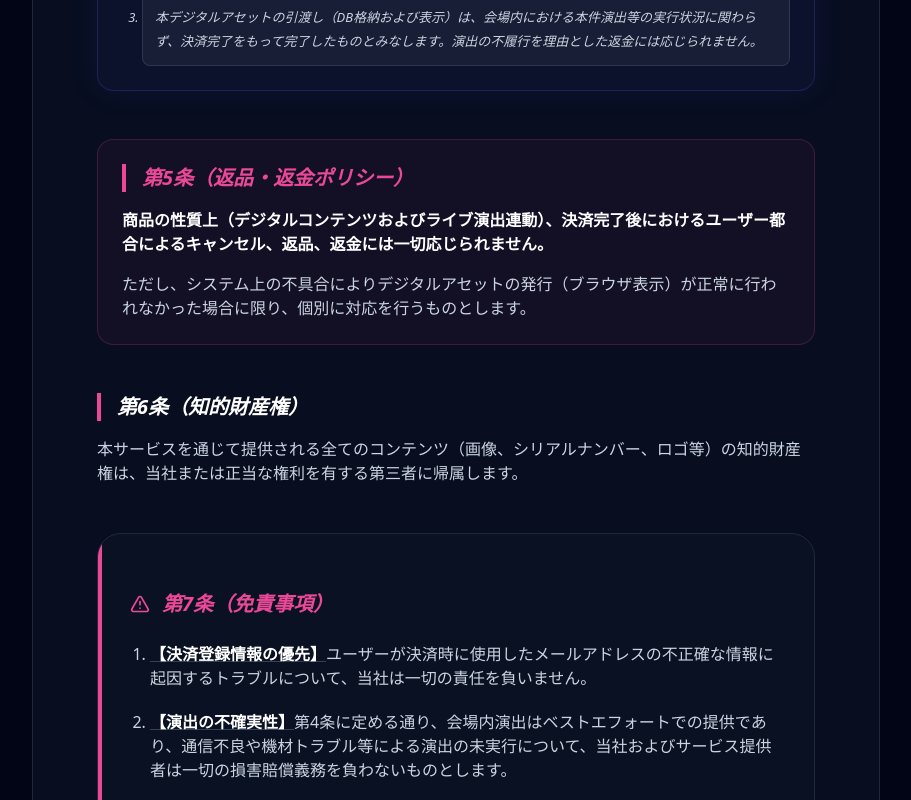
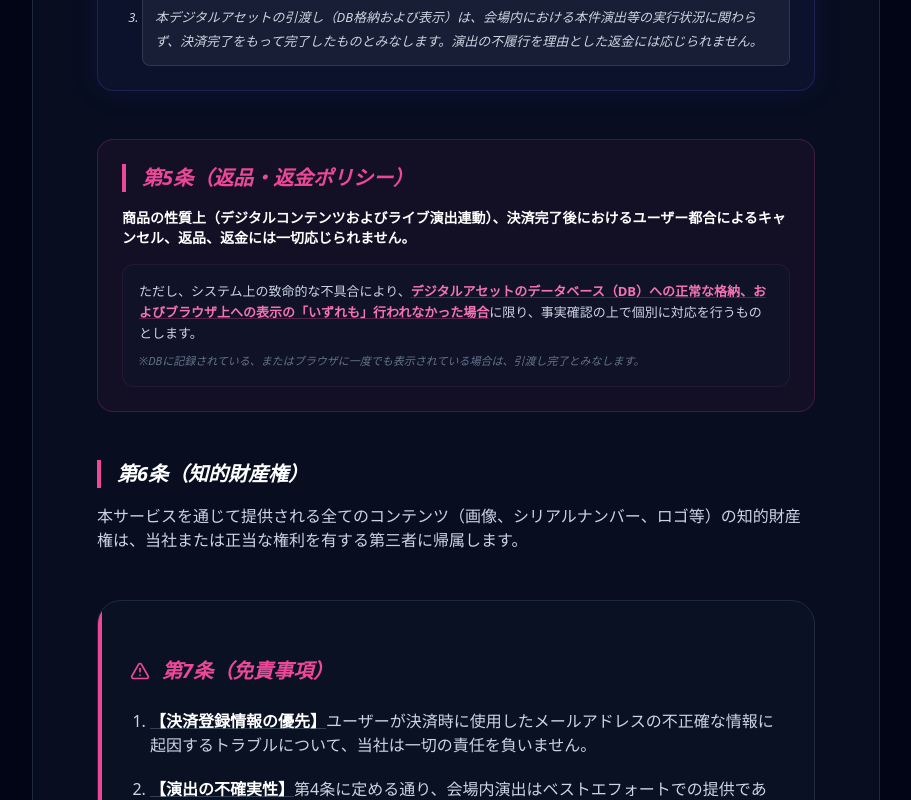
Before and after one commit to spacemindhiro/direct-cheers, a Next.js app: page /terms in a window 1280 px wide. Shown: the part 1320-2120 px from the top of the page, without its empty margins (184-1095 px from the left). Built offline with nearby package versions, Linux system fonts and the light colour scheme.

Commit message:
利用規約更新

```diff
--- a/app/terms/page.tsx
+++ b/app/terms/page.tsx
@@ -67,12 +67,20 @@ export default function TermsPage() {
               </ul>
             </section>
 
-            <section className="bg-pink-500/5 p-6 rounded-2xl border border-pink-500/20">
-              <h2 className="text-xl font-bold text-pink-500 mb-4 italic border-l-4 border-pink-500 pl-4">第5条（返品・返金ポリシー）</h2>
-              <p className="mb-4 text-white font-bold">商品の性質上（デジタルコンテンツおよびライブ演出連動）、決済完了後におけるユーザー都合によるキャンセル、返品、返金には一切応じられません。</p>
-              <p>ただし、システム上の不具合によりデジタルアセットの発行（ブラウザ表示）が正常に行われなかった場合に限り、個別に対応を行うものとします。</p>
-            </section>
+<section className="bg-pink-500/5 p-6 rounded-2xl border border-pink-500/20">
+  <h2 className="text-xl font-bold text-pink-500 mb-4 italic border-l-4 border-pink-500 pl-4">第5条（返品・返金ポリシー）</h2>
+  <p className="mb-4 text-white font-bold text-sm">商品の性質上（デジタルコンテンツおよびライブ演出連動）、決済完了後におけるユーザー都合によるキャンセル、返品、返金には一切応じられません。</p>
 
+  {/* 🔥 修正箇所：DB格納または表示の「いずれも」行われなかった場合のみ対応 */}
+  <div className="bg-slate-900/50 p-4 rounded-xl border border-pink-500/10 text-[13px] leading-relaxed">
+    <p>
+      ただし、システム上の致命的な不具合により、<span className="text-pink-400 font-bold underline decoration-pink-500/30">デジタルアセットのデータベース（DB）への正常な格納、およびブラウザ上への表示の「いずれも」行われなかった場合</span>に限り、事実確認の上で個別に対応を行うものとします。
+    </p>
+    <p className="mt-2 text-slate-500 text-[11px] italic">
+      ※DBに記録されている、またはブラウザに一度でも表示されている場合は、引渡し完了とみなします。
+    </p>
+  </div>
+</section>
             <section>
               <h2 className="text-xl font-bold text-white mb-4 italic border-l-4 border-pink-500 pl-4">第6条（知的財産権）</h2>
               <p>本サービスを通じて提供される全てのコンテンツ（画像、シリアルナンバー、ロゴ等）の知的財産権は、当社または正当な権利を有する第三者に帰属します。</p>
```
